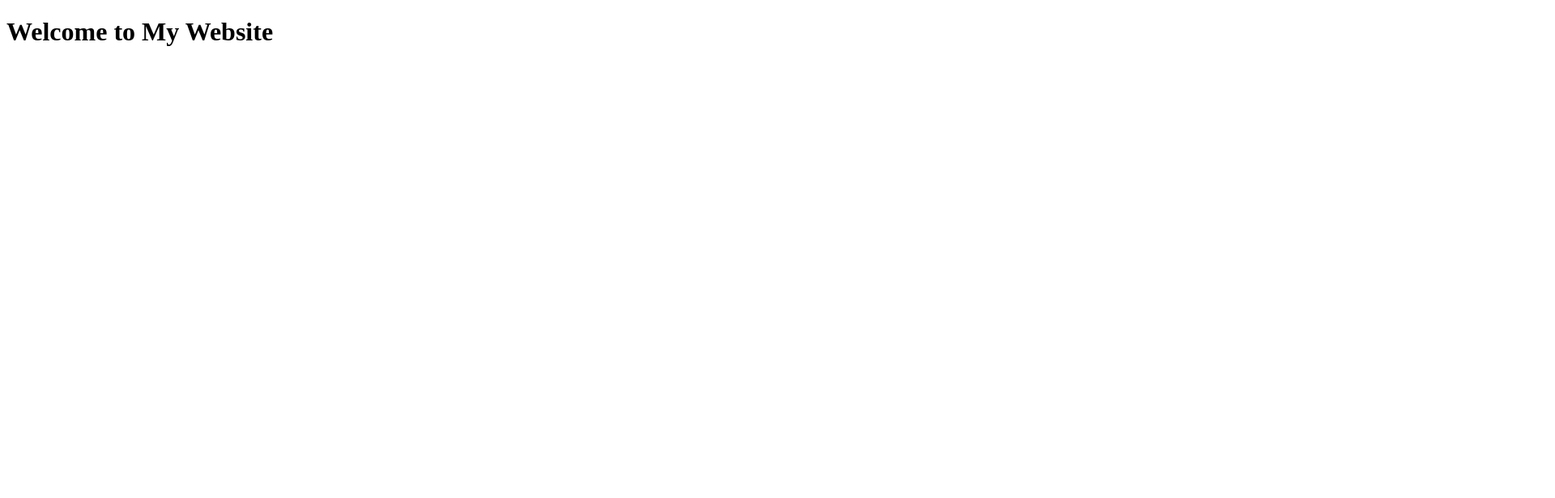
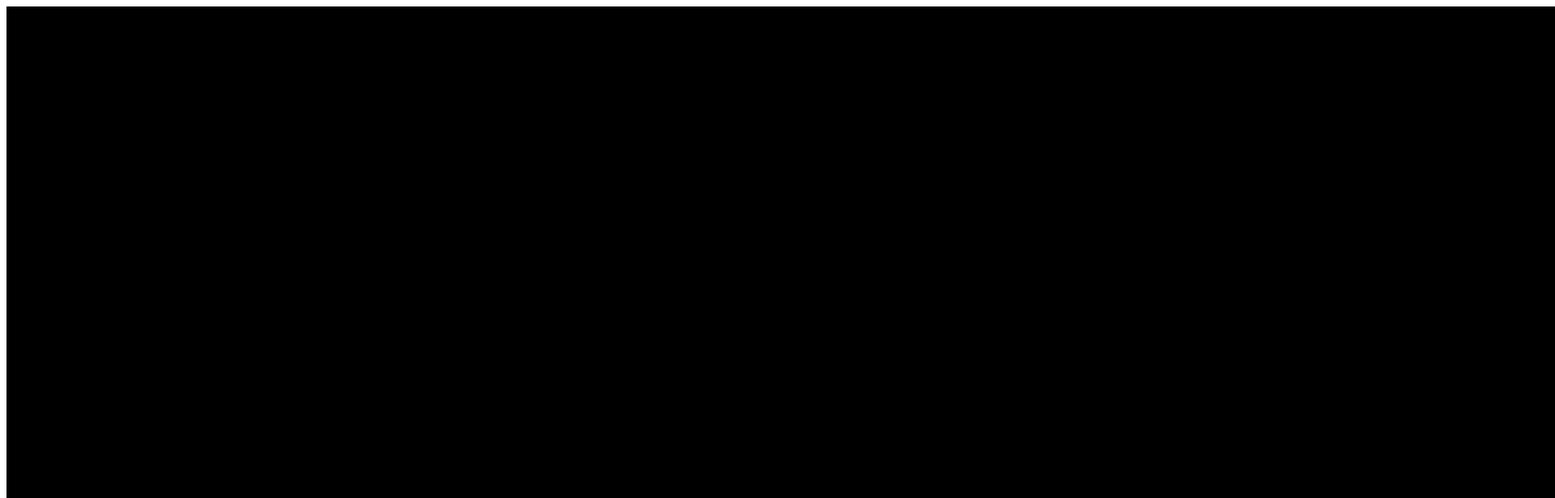
Before and after one commit to AustinJones0602/MyDogsGroomer, a plain HTML site: page index.html in a window 1280 px wide. Shown: the top 616 px of the page at 81% size, 1920 px wide, since content can reach past the window. Drawn offline with Linux system fonts and the light colour scheme.

Commit message:
Update index.html

```diff
--- a/index.html
+++ b/index.html
@@ -8,7 +8,8 @@
   </head>
   <body>
     <main>
-        <h1>Welcome to My Website</h1>
+        <img src="logo.jpg" alt="Logo">
+        <p>Full Site Coming Soon! To Book an Appointment, Call (970) 889-8393.</p>
     </main>
   </body>
 </html>
```
